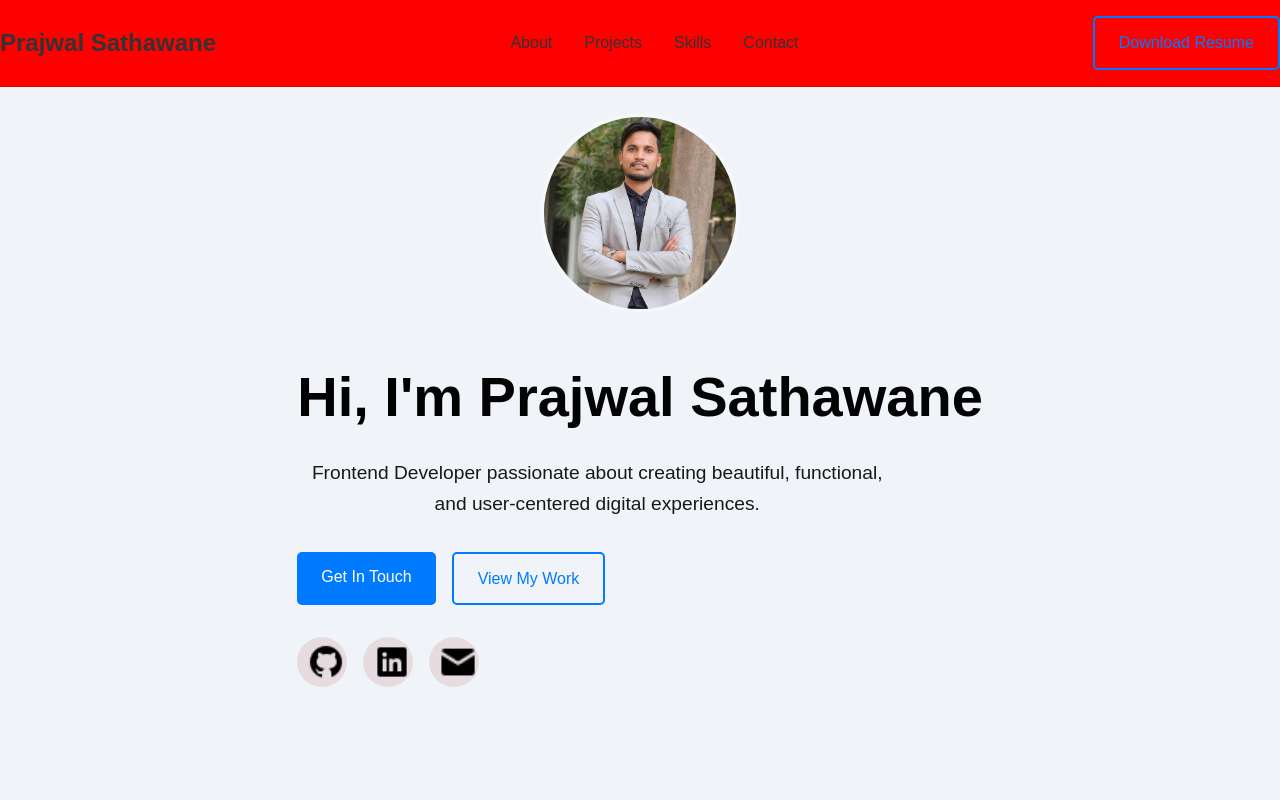
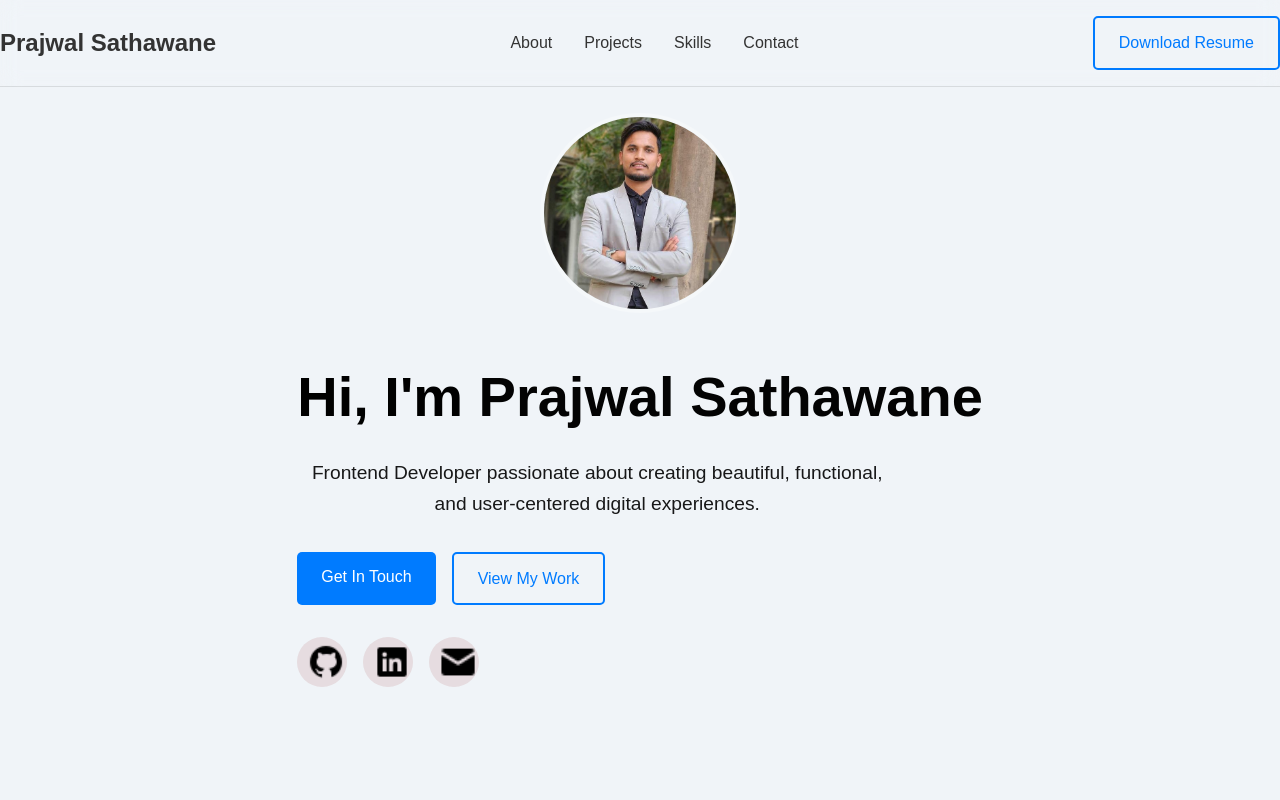
Before and after one commit to prajwal2003s/prajwalportfolio, a React (Vite) app: page / in a window 1280 px wide. Shown: the top 800 px of the page. Built offline with nearby package versions, Linux system fonts and the light colour scheme.

Commit message:
Fix background color in Header component to use !important rule

```diff
--- a/src/Components/HeaderNext.css
+++ b/src/Components/HeaderNext.css
@@ -3,15 +3,13 @@
   top: 0;
   left: 0;
   right: 0;
-  background: #ffffff;
+  background: #ffffff !imortant;
   backdrop-filter: blur(10px);
   z-index: 1000;
   transition: all 0.3s ease;
   border-bottom: 1px solid rgba(0, 0, 0, 0.1);
 }
-.header {
-  background: red !important;
-}
+
 .header-fixed{
   position:fixed;
 }
```
